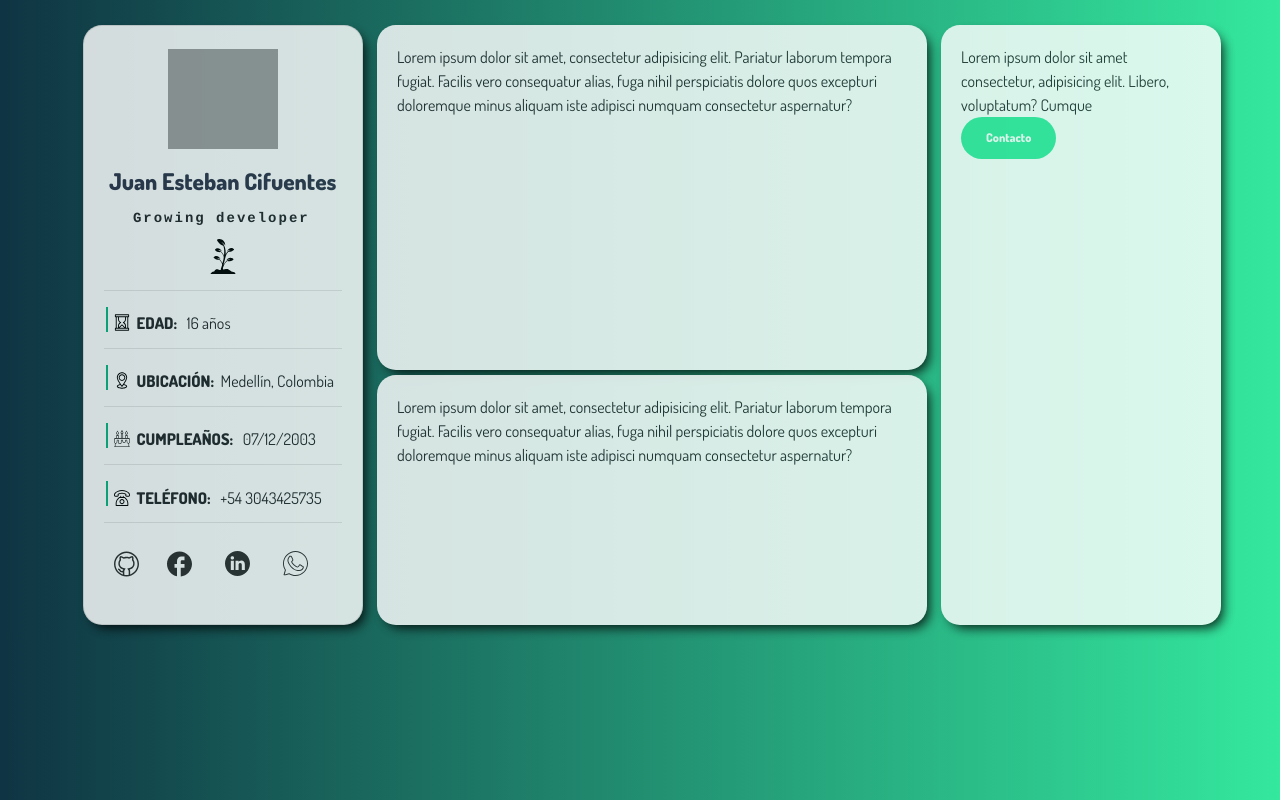
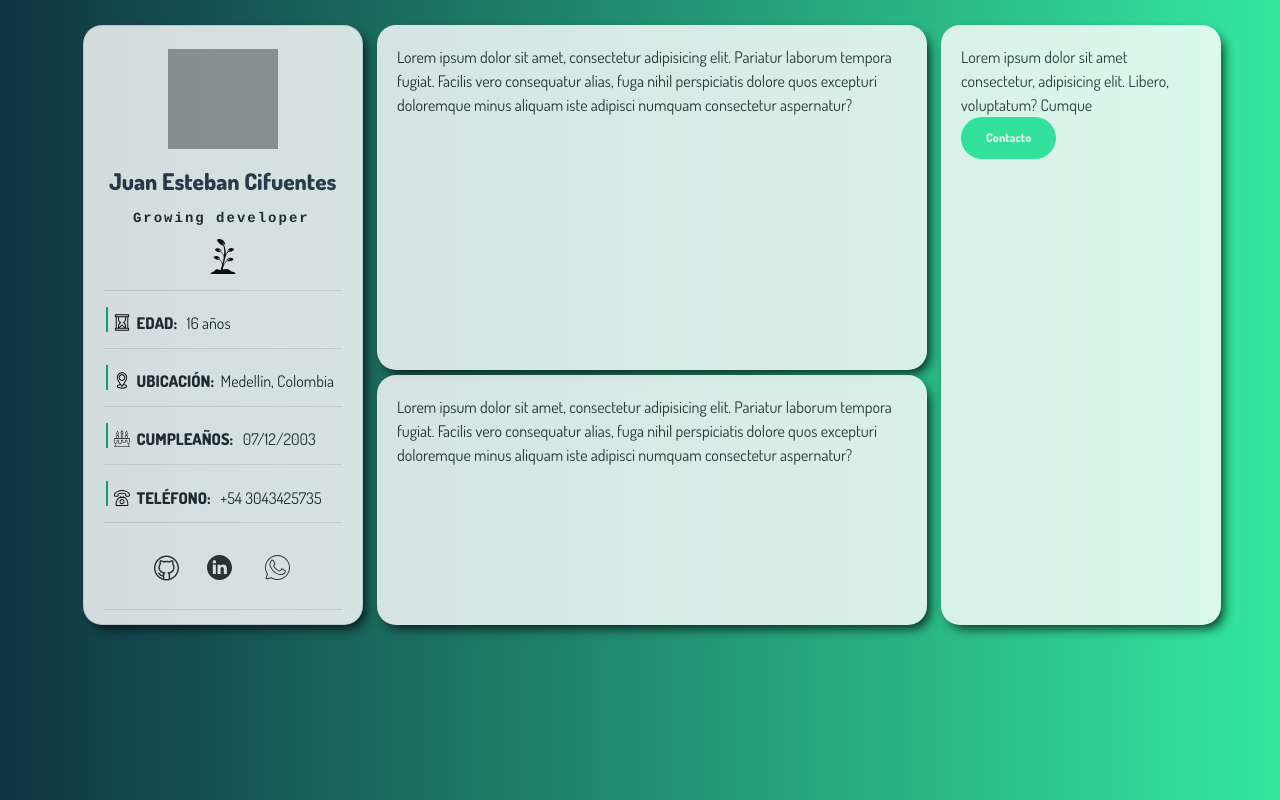
Before and after one commit to JuanEstebanCC/Hoja-de-vida, a plain HTML site: page src/home.html in a window 1280 px wide. Drawn offline with nearby package versions, Linux system fonts and the light colour scheme; grey boxes are pictures that could not be loaded.

Commit message:
Mejoras en la disposición de los elementos

```diff
--- a/src/home.css
+++ b/src/home.css
@@ -127,6 +127,7 @@ box-shadow: 5px 6px 12px -3px #000000;
     display: flexbox;
     align-items: center;
     justify-content: center;
+
 }
 
 .text-title {
@@ -136,10 +137,12 @@ box-shadow: 5px 6px 12px -3px #000000;
 
 /* Redes sociales */
 
-.social-media{
+.profile-social{
     align-content: center;
-    width: 280px;
-    height: 50px;
+    width: 80%;
+    height: 05%;
+    margin-top: 20px;
+    margin-left: 40px;
 }
 
 .fa {
--- a/src/home.html
+++ b/src/home.html
@@ -67,10 +67,7 @@
                                 <img src="/images/github.svg" alt="github icon" class="fa" width="45px"
                                     height="50px"></img>
                             </a>
-                            <a href="https://www.facebook.com/juanestebancifuentesl/">
-                                <img src="/images/facebook-black-18dp.svg" width="55px" height="50px"
-                                    alt="facebook icon" class="fa"></img>
-                            </a>
+
                             <a href="https://www.linkedin.com/in/juan-esteban-cifuentes-0bb76a198/">
                                 <img src="/images/linkedin.svg" width="55px" height="45px" alt="linkedin icon"
                                     class="fa"></img>
@@ -80,13 +77,15 @@
                                     class="fa"></img>
                             </a>
                         </div>
+
                         <div>
 
 
 
                         </div>
+
                     </div>
-
+                    <hr>
                 </div>
             </div>
             <div class="col-sm-6">
```
